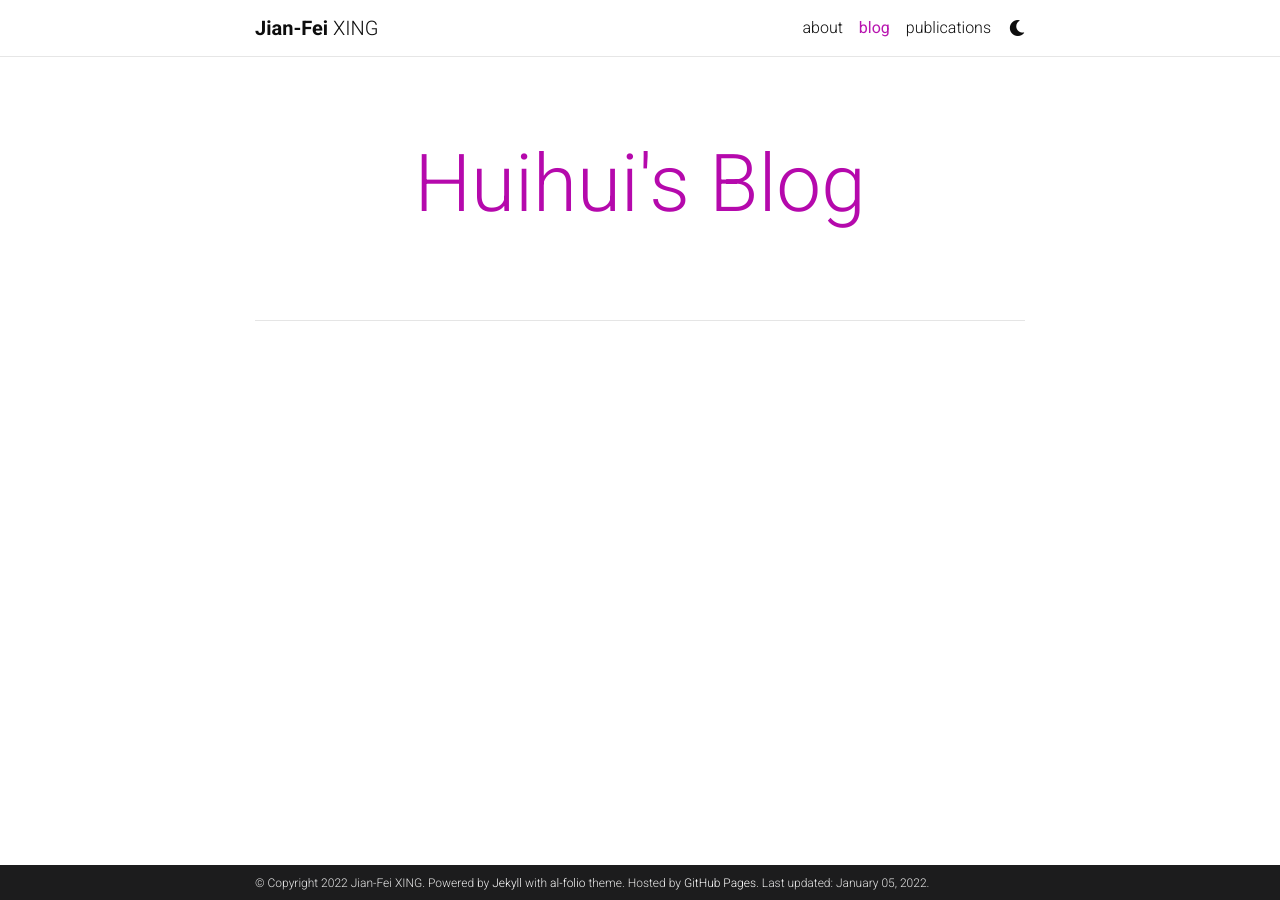
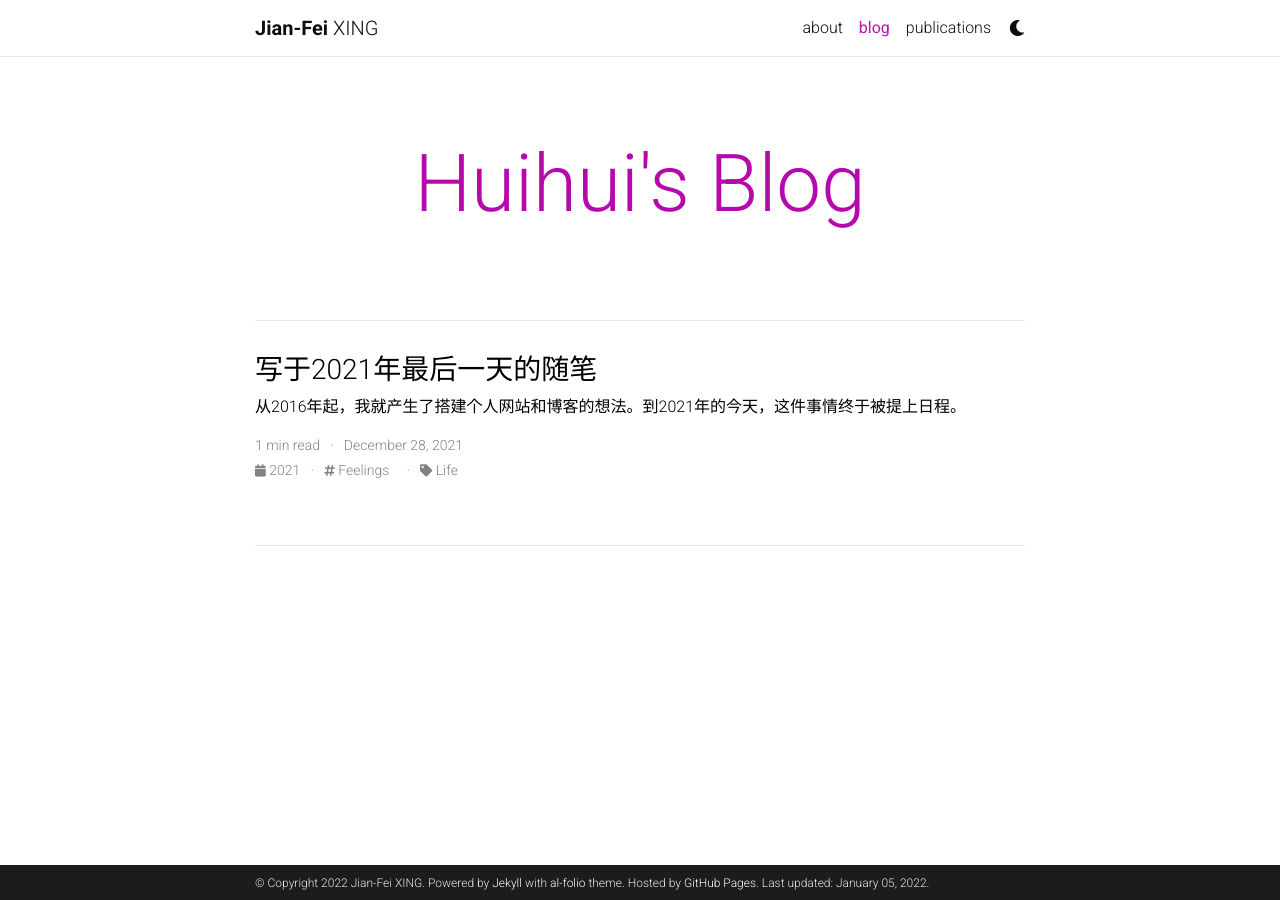
Before and after one commit to huihui-v/huihui-v.github.io, a Jekyll site: the page built from blog/index.html, in a window 1280 px wide. Built offline with Jekyll 4.4.1, drawn with Linux system fonts in a browser that asks for light colours; nearby versions of some CDN libraries; the list of posts is cut into pages by our own code; comment, search, counter and statistics services are not loaded; a style sheet for code colours, icons or effects is not loaded; part of the change alters nothing that is shown.

Commit message:
Add new post

```diff
--- a/_config.yml
+++ b/_config.yml
@@ -70,7 +70,7 @@ stackoverflow_id: #your stackoverflow id
 
 rss_icon: true
 
-pages: ["publications"]
+# pages: ["publications"]
 
 contact_note: >
   Feel free to contact me.
--- /dev/null
+++ b/_posts/2021-12-28-notes.md
@@ -0,0 +1,59 @@
+---
+layout: post
+title: 写于2021年最后一天的随笔
+date: 2021-12-28 19:30:00+0800
+description: 从2016年起，我就产生了搭建个人网站和博客的想法。到2021年的今天，这件事情终于被提上日程。
+tags: Feelings
+comments: true
+categories: Life
+---
+
+2016年，我大二。
+
+虽然因为从小的探索，对计算机和程序有一些自己浅薄的理解，但作为大二学生的我来说一切电脑里的东西都看起来很新鲜又很困难。当时的我对计算机技术的认知大多数来源于大一的程序设计课程，觉得程序都是运行在那个黑黑的命令行窗口里面，而这离现代的种类繁多、功能复杂的系统相隔甚远。
+
+我第一次对现代的系统级的程序产生概念是在16年年底。当时在中大东校区的至善学生活动中心做技术组的副主任，那时在Jingxiang师兄的支持和帮助下，召集了活动中心的一伙同学，一起重新编写了活动中心房间的预约申请系统和管理系统。
+
+整个网站采用了MySQL数据库、Node.js+Express后端和Vue.js前端，我对于现代计算机应用技术的全部启蒙都来源于这个项目。
+
+- 由于网站部署在Linux服务器上，所以我开始学习在Ubuntu系统中以命令的形式执行各种操作。并且因为无法像电脑一样一伸手就摸到开机键，所以我对计算机的认知也开始转变为本地接口+云端系统的模式。
+- 系统包括了一些比较复杂的数据查询和修改操作（比如按照规则设置用户状态），因此我学会了大量的SQL语法。
+- 那一周的开发工作，让我积累了足以打破初学者瓶颈的代码量。
+
+开发的初期，团队的每个人被分配了不同的任务。但在后期需要添加的新功能几乎都是我一个人来实现。这种全栈开发的工作对我的能力提升带来很大的作用。然而，对我而言，这段经历给我带来的最大的帮助却不是编写Web系统本身，而是系统性思考的能力。
+
+申请系统的每部分功能都是单独的模块来管理和运行的，这中间包括了程序与数据库系统的交流、后端程序内部每个中间件之间的交流、后端与前端之间基于网络通信的交流和前端数据与展示部分的协同等等。
+
+当遇到问题的时候，我能看到的只有一个结果：点击了Button但是网页没有反应。可是这背后有太多可能性：前端渲染部分出错了？前后端的网络通信出错了？后端的逻辑出错了？还是数据库本身没有返回任何内容？为了解决这个问题，从点击Button开始到网页渲染，这中间的环节都需要我进行逐一检查。
+
+从那时起，这种基于Data Flow的检查模式便成为了我编写代码和debug的基本思路。这不仅在我搭建个人网站等系统时有很大帮助，在我现在的研究工作中也很有用处。（看懂了论文的Data Flow，就相当于能自己实现出来了）
+
+将自己所学的内容整理成文字，帮助更多的初学者，这种想法从那时就已经存在了，可是我并没有坚持下来。主要的原因，总结一下有几个：
+
+- 我一直认为自己的文字表达能力很弱，并不能很清楚地表达出我想讲述的内容。
+- 最开始的新知识是以很高的密度砸向我的，以我当时的能力和理解，可能无法写出非常深刻的文字。
+- 长久以来，我一直被平台和工具困扰，忽略了最核心的目的：输出内容。
+
+这中间我尝试使用过的平台和工具有很多，也尝试使用自建系统保管自己的知识系统，但最终因为种种原因没有坚持下去。
+
+现在决定开始认真经营自己的主页和博客，也有这样几个原因。
+
+- 经过了5年的时间，到2021年底的今天，我忽然发现肚子里已经囤积了太多内容，无论是感想，学到的知识还是工作内或工作以外的技能。这段时间里我学会的东西比我想象的要多很多，这些内容已经多到再不输出可能就会忘记了。
+- 过去的几年里，在被其他人问起一些技术问题时，我想在互联网上找到相关的教程资料发给对方。每到此时，我都发现想要找到优质的解答真的很难。在我看来，中文互联网的大多数技术内容，要么答非所问，要么过分浮于表面，看似解决了问题，但实际上只是知其然，而不知其所以然。因此，我想以自己的文字至少影响到身边的人，在其他人问起“怎样配置实验的环境”或者“我看你不用密码就能登录服务器，是怎么做到的”这类问题时，可以将自己的经验以文字的形式告诉对方。
+- 最近的申请过程中，我想要用“对技术和新知识好奇，并充满热情”来描述自己，却没有任何材料用以佐证。这其实也是偷懒带来的后果，毕竟互联网也没加盖。
+
+感谢你能够读到这里。我的导师和所有熟识我的人，对我的评价都是“这段文字是你用英文写好机翻过来的吗？”，但真的不是。
+
+如果你继续留在这里，未来你会看到的有：
+
+- 很难读懂，但可能会慢慢变好的中文表述。
+- 技术文章，包括服务器运维，编程技巧，各种细分领域的Beginners’ guide for coders，“我做了xxx但是它没有正确运行我该怎么办”，推荐你使用的软件等等。
+- 笔记，包括AI或不是AI领域的论文，专业书籍，课程，非专业的书籍等等。
+
+最后，祝你可以在新的一年工作顺利。
+
+---
+
+### P.S.
+
+新年的第一天去吃了自助烧烤，第二天得了急性胃炎。祝大家都可以健康。
```
